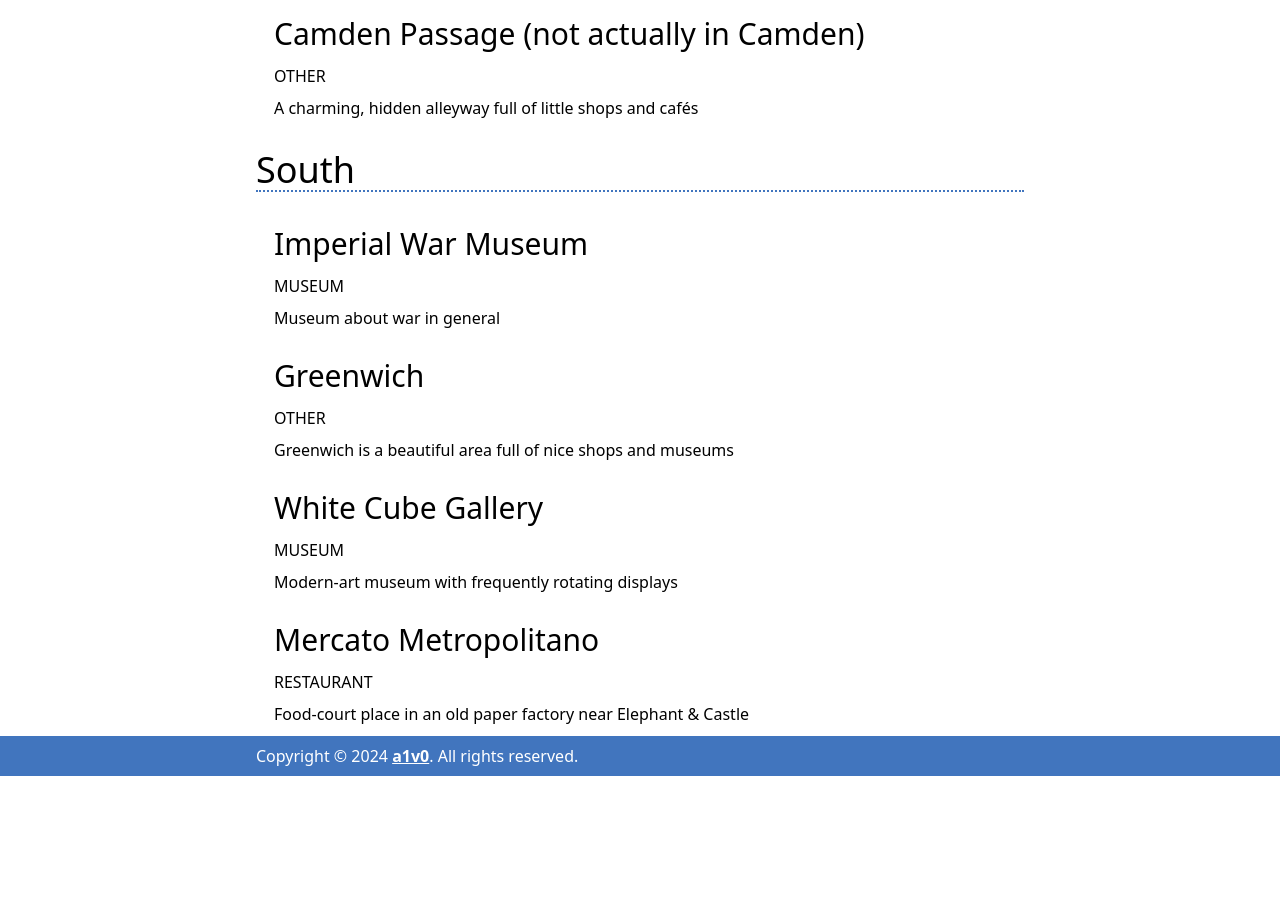
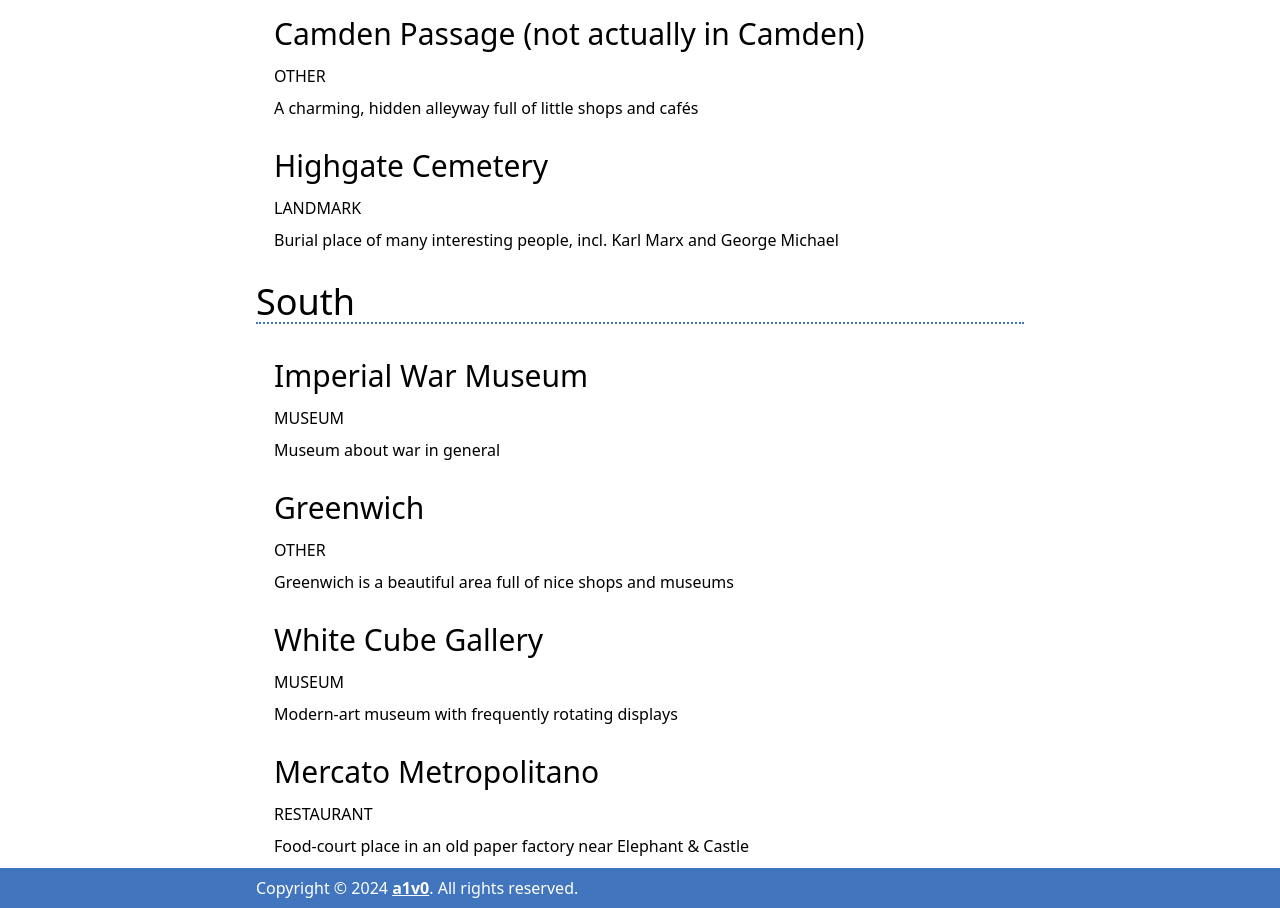
Before and after one commit to a1v0/london-liste, a Next.js app: page /areas in a window 1280 px wide. Shown: the part 4620-5528 px from the top of the page. Before the commit the page ends 5396 px from the top, so only its background shows below. Built offline with nearby package versions, Linux system fonts and the light colour scheme; a web font is replaced by a local one.

Commit message:
Add Highgate cemetery

```diff
--- a/app/places.js
+++ b/app/places.js
@@ -452,6 +452,18 @@ exports.places = [
     location: "Central - Tower Hill", // "[region] - [area]" or "[region] - [Tube stop]". For examples, see above.
     website: "https://www.hrp.org.uk/tower-of-london/whats-on/ceremony-of-the-keys/"
   },
+	    {
+        slug: "highgate-cemetery", // leave this blank
+        name: "Highgate Cemetery",
+        keyFacts: [
+          "Burial place of many interesting people, incl. Karl Marx and George Michael", // at least one fact is mandatory
+          "", // add more or delete as necessary
+        ],
+        type: "landmark", // see list of approved types above. Let a1v0 know if you need to add another type.
+        cost: "About £4",
+        location: "North - Highgate", // "[region] - [area]" or "[region] - [Tube stop]". For examples, see above.
+        website: "https://highgatecemetery.org/"
+    },
     // <<<<<<<<<<<<<<<<<<<<<<<<<<<<<<<<<<<<<<<<<<<<< DO NOT PASTE ANYTHING BELOW THIS LINE
 
     // RESTAURANTS
```
